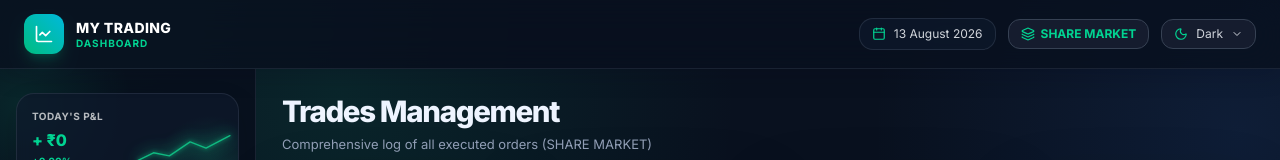
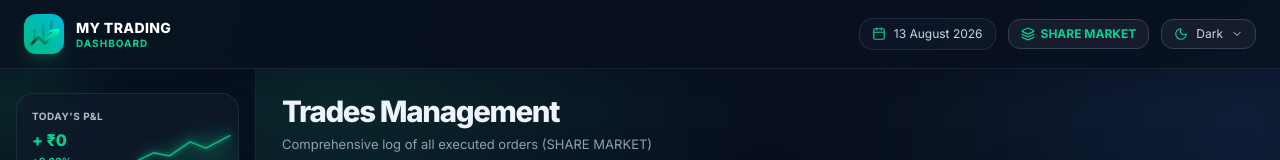
Before and after one commit to ak-prasad/trading-dashboard, a Next.js app: page /trades in a window 1280 px wide. Shown: the top 160 px of the page. Built offline with nearby package versions, Linux system fonts and the light colour scheme; no server answers.

Commit message:
fix: update header logo path

```diff
--- a/components/Header.tsx
+++ b/components/Header.tsx
@@ -1,8 +1,9 @@
 "use client";
 
 import React, { useState, useEffect } from "react";
-import { LineChart, Calendar as CalendarIcon, Sun, Moon, Laptop, ChevronDown, Menu, X, Layers } from "lucide-react";
+import { Calendar as CalendarIcon, Sun, Moon, Laptop, ChevronDown, Menu, X, Layers } from "lucide-react";
 import { useTheme } from "@/components/Providers";
+import Image from "next/image"; // Next.js ka optimized image component
 import styles from "./Header.module.css";
 
 interface HeaderProps {
@@ -42,8 +43,13 @@ export default function Header({ isDark, mobileMenuOpen, setMobileMenuOpen }: He
         </button>
 
        <div className="flex items-center gap-3">
-          <div className="bg-gradient-to-tr from-emerald-500 to-cyan-500 p-2.5 rounded-xl text-white shadow-lg shadow-emerald-500/20">
-            <LineChart className="w-5 h-5" />
+  {/* Direct HTML img tag for instant load */}
+  <div className="w-10 h-10 rounded-xl overflow-hidden shadow-lg shadow-emerald-500/20 bg-gradient-to-tr from-emerald-500 to-cyan-500 flex items-center justify-center p-0.5">
+    <img
+      src="/logo.png"
+      alt="Logo"
+      className="w-full h-full object-cover rounded-lg"
+    />
   </div>
   <div>
     <h1 className="font-extrabold text-sm tracking-wide leading-tight">MY TRADING</h1>
```
Lines whose indentation alone changed are shown as unchanged.
